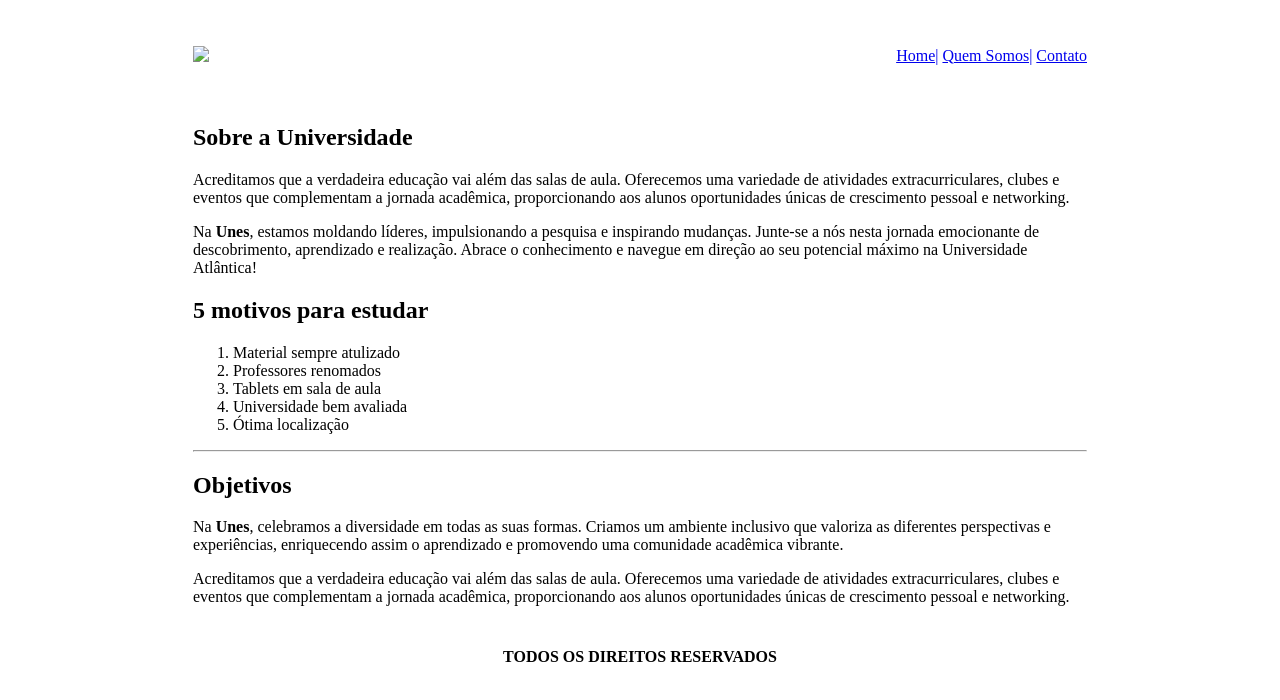
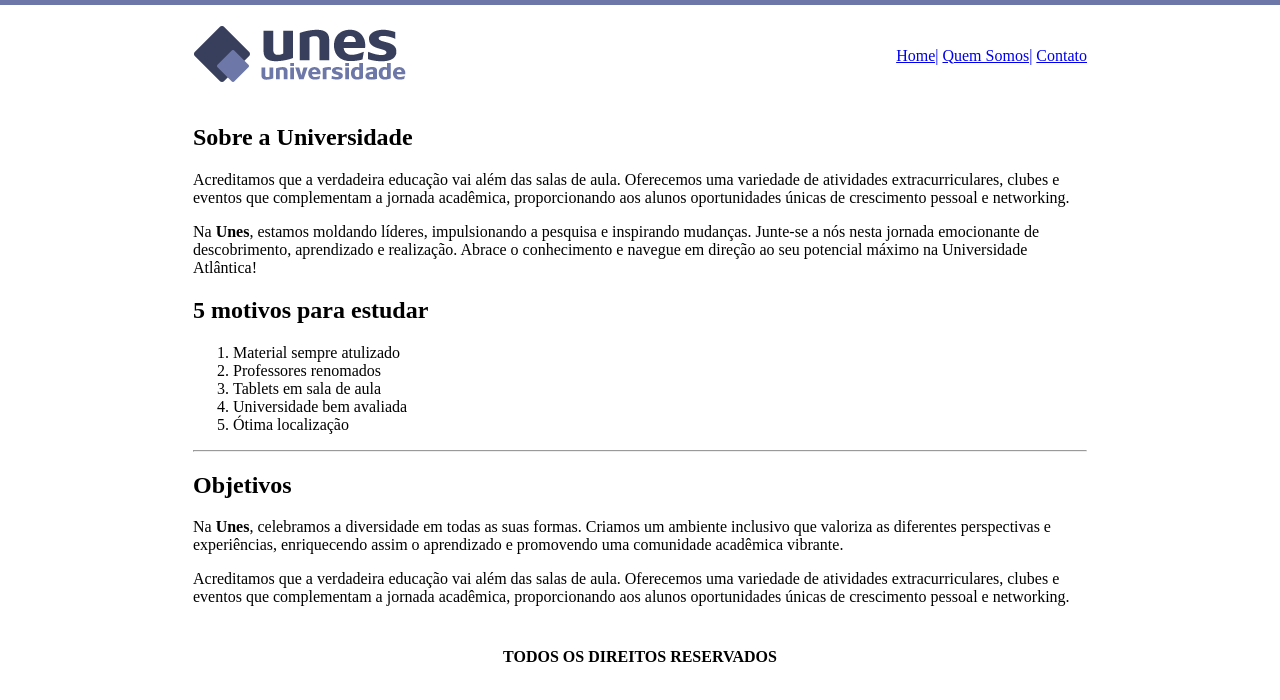
Before and after one commit to luixsgithub/Unes, a plain HTML site: page quemsomos.html in a window 1280 px wide. Drawn offline with Linux system fonts and the light colour scheme.

Commit message:
Update quemsomos.html

```diff
--- a/quemsomos.html
+++ b/quemsomos.html
@@ -5,11 +5,11 @@
 	<meta name="viewport" content="width=device-width, initial-scale=1">
 	<title>UNES - Quem somos</title>
 </head>
-<body background="imagens/fundo2.png">
+<body background="fundo2.png">
 <table border="0" width="900" align="center">
 
 		<tr>
-			<td height="89"> <img src="imagens/logo.png"></td> <!-- height é usado para definir uma altura para a célula-->
+			<td height="89"> <img src="logo.png"></td> <!-- height é usado para definir uma altura para a célula-->
 			<td align="right">
 				<a href="index.html">Home|</a>
 				<a href="quemsomos.html">Quem Somos|</a>
```
